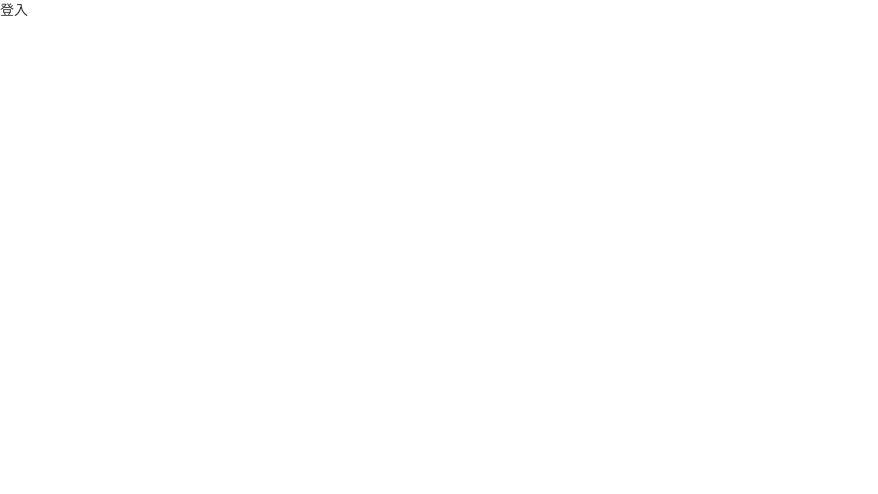
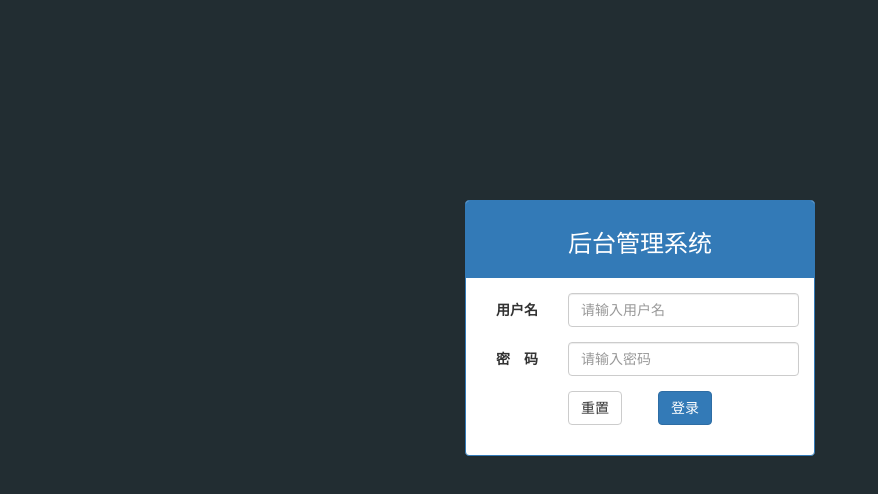
Before and after one commit to curry-hjh/letao, a website: page public/admin/login.html in a window 1280 px wide. Shown: the whole page, without its empty margins (0-878 px from the left). Drawn offline with Linux system fonts and the light colour scheme.

Commit message:
htmll框架搭建

```diff
--- /dev/null
+++ b/public/admin/less/common.less
@@ -0,0 +1,15 @@
+* {
+  margin: 0;
+  padding: 0;
+  list-style: none;
+}
+.login-bg {
+  background-color: #222d32;
+}
+a:hover {
+  text-decoration: none;
+}
+
+.mt-200{
+    margin-top:200px;
+}
--- a/public/admin/login.html
+++ b/public/admin/login.html
@@ -1,15 +1,58 @@
 <!DOCTYPE html>
 <html lang="en">
+
 <head>
     <meta charset="UTF-8">
     <meta name="viewport" content="width=device-width, initial-scale=1.0">
     <meta http-equiv="X-UA-Compatible" content="ie=edge">
-    <title>Document</title>
+    <title>丢人商城</title>
     <link rel="stylesheet" href="lib/bootstrap/css/bootstrap.css">
+    <link rel="stylesheet" href="lib/bootstrap-validator/css/bootstrapValidator.css">
+    <link rel="stylesheet" href="lib/nprogress/nprogress.css">
+    <link rel="stylesheet" href="css/common.css">
 </head>
-<body>
-    登入
+
+<body class="login-bg">
+<div class="container">
+    <div class="col-md-4 col-md-offset-4">
+        <div class="panel panel-primary mt-200">
+            <div class="panel-heading">
+                <h3 class="text-center">后台管理系统</h3>
+            </div>
+            <div class="panel-body">
+                <form class="form-horizontal">
+                    <div class="form-group">
+                        <label for="username" class="col-sm-3 control-label">用户名</label>
+                        <div class="col-sm-9">
+                            <!-- 关闭文本框的提示 -->
+                            <input type="text" class="form-control" id="username" name="username" placeholder="请输入用户名"
+                                autocomplete="off">
+                        </div>
+                    </div>
+                    <div class="form-group">
+                        <label for="password" class="col-sm-3 control-label">密　码</label>
+                        <div class="col-sm-9">
+                            <input type="password" class="form-control" id="password" name="password"
+                                placeholder="请输入密码">
+                        </div>
+                    </div>
+                    <div class="form-group">
+                        <div class="col-sm-offset-3 col-sm-6">
+                            <button type="reset" class="btn btn-default btn-reset">重置</button>
+                            <button type="submit" class="btn btn-primary pull-right">登录</button>
+                        </div>
+                    </div>
+                </form>
+            </div>
+        </div>
+    </div>
+</div>
     <script src="lib/jquery/jquery.js"></script>
     <script src="lib/bootstrap/js/bootstrap.js"></script>
+    <script src="lib/bootstrap-validator/js/bootstrapValidator.js"></script>
+    <script src="lib/nprogress/nprogress.js"></script>
+    <script src="js/common.js"></script>
+    <script src="js/login.js"></script>
 </body>
+
 </html>
```
Also changed, not shown: public/admin/css/common.css (added).
